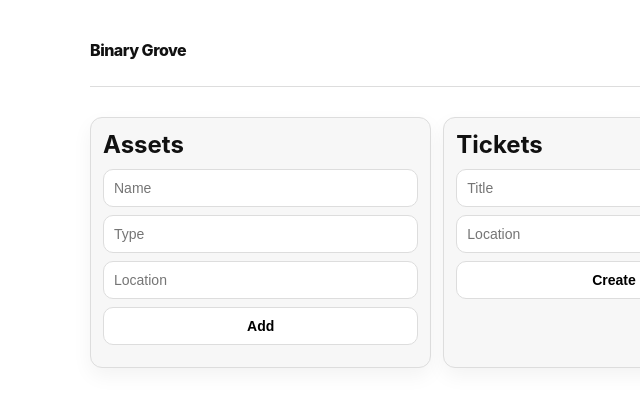
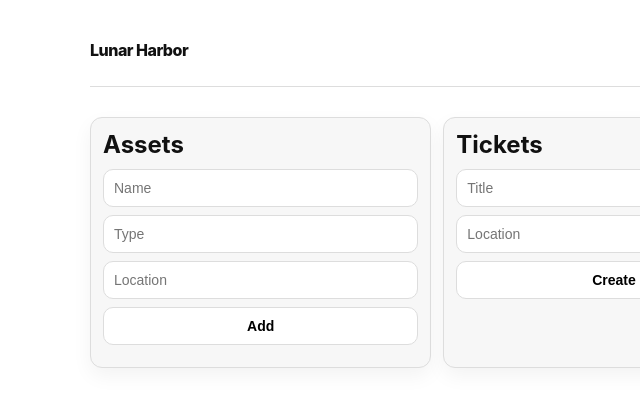
Before and after one commit to Ashutoshsingh20/bw-app-36-1774962180, a website: page public/index.html in a window 1280 px wide. Shown: the full height of the page, 26-666 px from the left. Drawn offline with Linux system fonts and the light colour scheme; no server answers.

Commit message:
chore: brand app as Lunar Harbor

```diff
--- a/package.json
+++ b/package.json
@@ -1,7 +1,7 @@
 {
   "name": "bw-app-36-1774962180",
   "version": "1.0.0",
-  "description": "Binary Grove monochrome ops dashboard",
+  "description": "Lunar Harbor monochrome ops dashboard",
   "type": "module",
   "scripts": {
     "start": "node server.js"
--- a/public/index.html
+++ b/public/index.html
@@ -3,13 +3,13 @@
 <head>
   <meta charset="UTF-8" />
   <meta name="viewport" content="width=device-width, initial-scale=1.0" />
-  <title>Binary Grove</title>
+  <title>Lunar Harbor</title>
   <link rel="stylesheet" href="/style.css" />
 </head>
 <body>
   <div class="shell">
     <header>
-      <div class="logo">Binary Grove</div>
+      <div class="logo">Lunar Harbor</div>
       <p>Monochrome ops dashboard</p>
     </header>
     <section class="metrics" id="metrics"></section>
```
Also changed, not shown: README.md.
